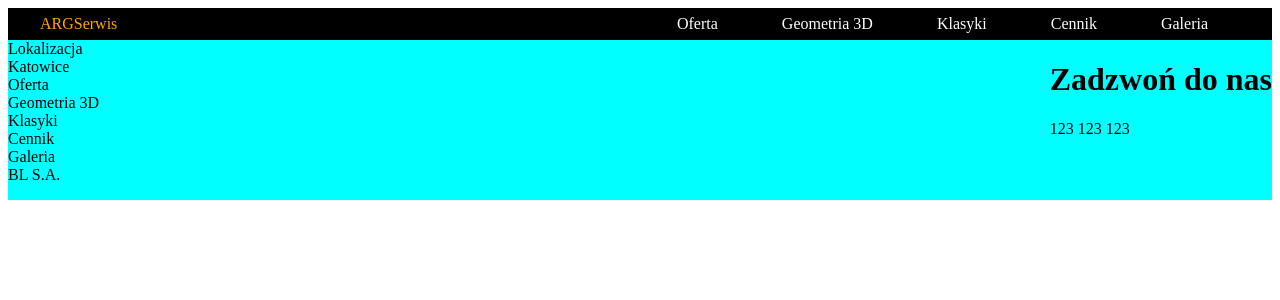
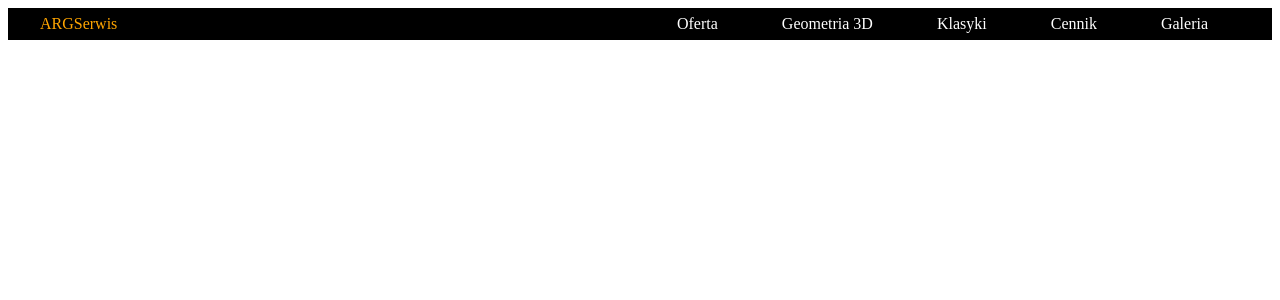
Before and after one commit to jes1on/ARG-serwis, a React (Create React App) app: page / in a window 1280 px wide. Shown: the top 300 px of the page. Built offline with nearby package versions, Linux system fonts and the light colour scheme.

Commit message:
Remove Footer

```diff
--- a/src/App.js
+++ b/src/App.js
@@ -2,7 +2,6 @@ import './App.css';
 import React, { Component }  from 'react';
 import Navbar from './components/Navbar.js';
 import { BrowserRouter as Router, Routes, Route } from 'react-router-dom';
-import Footer from './components/Footer.js';
 
 function App() {
   return (
@@ -12,10 +11,6 @@ function App() {
           <Routes>
             <Route path='/' exact />
           </Routes>
-        <Footer />
-          <Routes>
-            <Route path='/' exact />
-          </Routes>
       </Router>
     </>
   );
--- a/src/components/Footer.css
+++ /dev/null
@@ -1,48 +0,0 @@
-.footer {
-    width: 100%;
-    min-height: 10rem;
-    background-color: aqua;
-}
-
-.footer-container {
-    display: flex;
-    justify-content: space-between;
-}
-
-.footer-left {
-    display: table-row;
-}
-
-.oferta-f {
-    text-decoration: none;
-    color: black;
-    display: flex;
-
-}
-
-.geometria-f {
-    text-decoration: none;
-    color: black;
-    display: flex;
-
-}
-
-.klasyki-f {
-    text-decoration: none;
-    color: black;
-    display: flex;
-}
-
-.cennik-f {
-    text-decoration: none;
-    color: black;
-    display: flex;
-
-}
-
-.galeria-f {
-    text-decoration: none;
-    color: black;
-    display: flex;
-
-}
--- a/src/components/Footer.js
+++ /dev/null
@@ -1,51 +0,0 @@
-import React, { useState } from 'react';
-import { Link } from 'react-router-dom';
-import './Footer.css';
-
-function Footer() {
-  return (
-    <>
-        <footer className='footer'>
-            <div className='footer-container'>
-                <div className='footer-left'>
-                    <div className='footer-loc'>
-                        Lokalizacja <br></br>
-                        Katowice
-                    </div>
-                    <div className='footer-menu'>
-                        <Link to="/" className='oferta-f'>
-                            Oferta
-                        </Link>
-                        <Link to="/" className='geometria-f'>
-                            Geometria 3D
-                        </Link>
-                        <Link to="/" className='klasyki-f'>
-                            Klasyki
-                        </Link>
-                        <Link to="/" className='cennik-f'>
-                            Cennik
-                        </Link>
-                        <Link to="/" className='galeria-f'>
-                            Galeria
-                        </Link>
-                    </div>
-                </div>
-                <div className='footer-call-container'>
-                    <div className='footer-call'>
-                        <h1>Zadzwoń do nas</h1>
-                    </div>
-                    <div className='footer-call-nr'>
-                        123 123 123
-                    </div>
-                </div>
-            </div>
-                <div className='sign'>
-                    BL S.A.
-                </div>
-
-        </footer>
-    </>
-  );
-}
-
-export default Footer;
```
